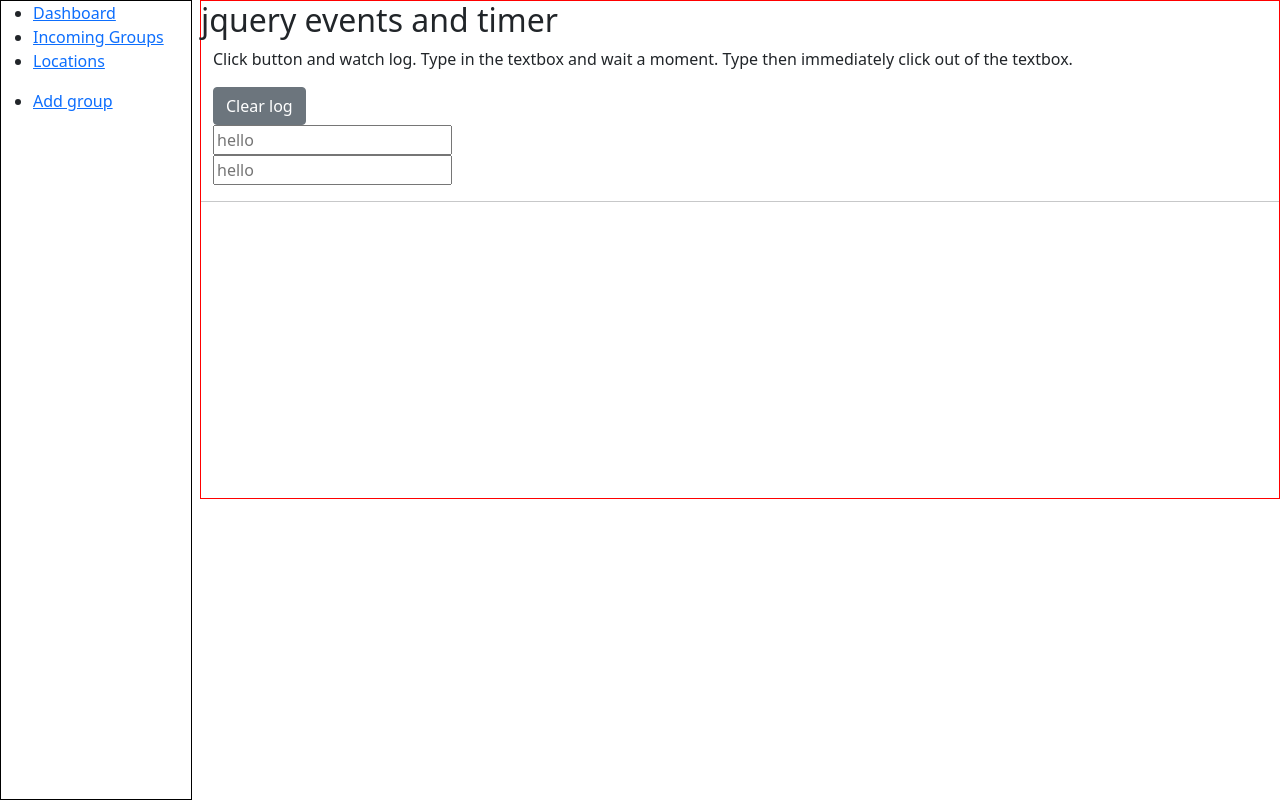
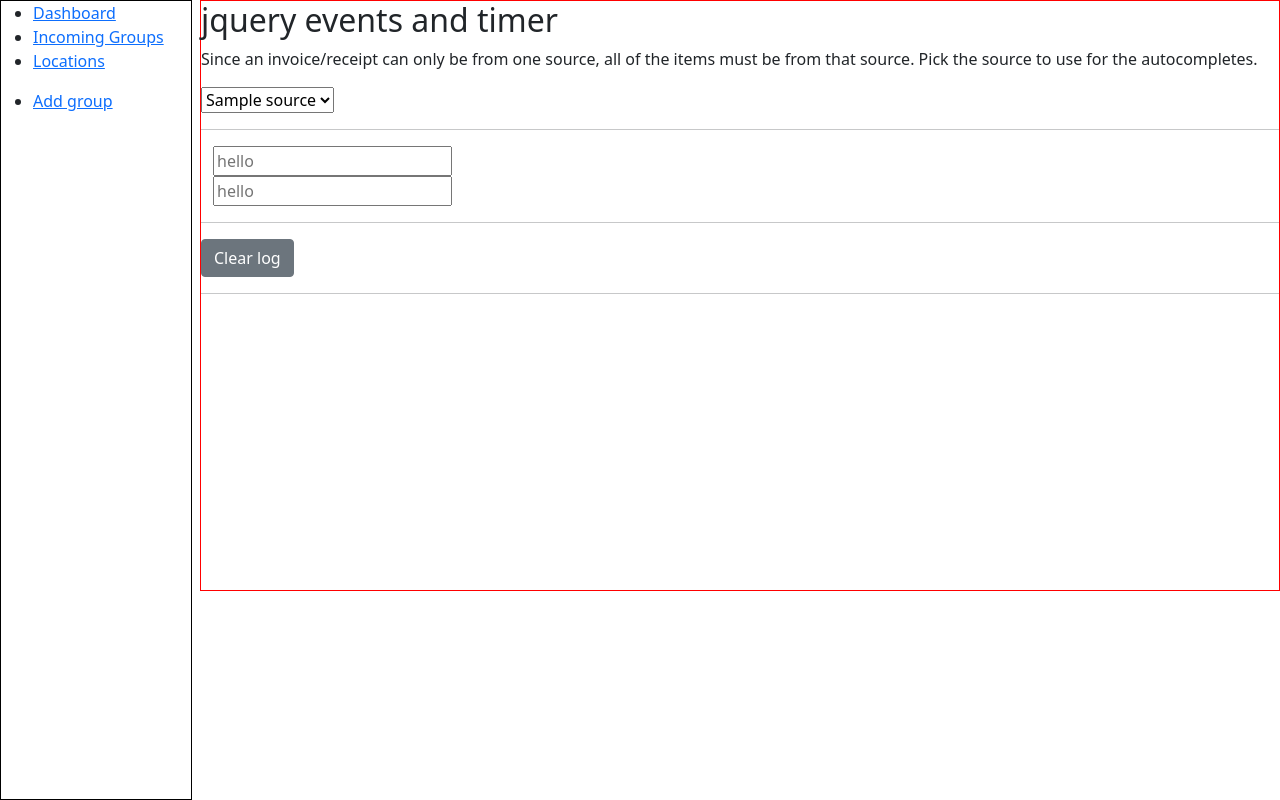
Before and after one commit to adamtorres/inventory, a Django app: page /hello/autocomplete/ in a window 1280 px wide. Run offline with Django 4.2, Linux system fonts and the light colour scheme; tables that the repository leaves empty hold one stand-in row (values such as "Sample post"); some libraries are stand-ins or nearby versions.

Commit message:
Added a dropdown for sources and tied it to the autocomplete ajax. It now filters suggested items by source.

```diff
--- a/web/apps/incoming/serializers/__init__.py
+++ b/web/apps/incoming/serializers/__init__.py
@@ -1 +1,2 @@
 from .item import ItemSerializer
+from .source import SourceSerializer
--- /dev/null
+++ b/web/apps/incoming/serializers/source.py
@@ -0,0 +1,14 @@
+from rest_framework import serializers
+
+
+class SourceSerializer(serializers.Serializer):
+    id = serializers.UUIDField(read_only=True)
+    name = serializers.CharField()
+    active = serializers.BooleanField()
+    created = serializers.DateTimeField(read_only=True)
+
+    def update(self, instance, validated_data):
+        raise NotImplementedError()
+
+    def create(self, validated_data):
+        raise NotImplementedError()
--- a/web/config/views.py
+++ b/web/config/views.py
@@ -1,4 +1,7 @@
+from django.apps import apps
 from django.views import generic
+
+from incoming import models as inc_models, serializers as inc_serializers
 
 
 class ExampleView(generic.TemplateView):
@@ -11,3 +14,9 @@ class DropdownExampleView(generic.TemplateView):
 
 class AutocompleteTestOne(generic.TemplateView):
     template_name = "examples/autocomplete_test1.html"
+
+    def get_context_data(self, **kwargs):
+        context = super().get_context_data()
+        qs = inc_models.Source.objects.active_sources()
+        context['sources'] = inc_serializers.SourceSerializer(qs, many=True).data
+        return context
--- a/web/static/autocomplete.js
+++ b/web/static/autocomplete.js
@@ -61,7 +61,8 @@ function timer_elapsed_func(caller_obj) {
         url: autocomplete_url,
         type: "get",
         data: {
-            terms: text_value
+            terms: text_value,
+            sources: $( "#source" ).val()
         },
         caller_id: caller.prop('id'),
         terms: text_value
--- a/web/templates/examples/autocomplete_test1.html
+++ b/web/templates/examples/autocomplete_test1.html
@@ -24,9 +24,18 @@
 
 {% block content %}
 <h2>jquery events and timer</h2>
+
+<p>
+    Since an invoice/receipt can only be from one source, all of the items must be from that source.  Pick the source
+to use for the autocompletes.
+</p>
+<select id="source">
+{% for source in sources %}
+    <option value="{{ source.id }}">{{ source.name }}</option>
+{% endfor %}
+</select>
+<hr />
 <div class="container" id="item-list">
-<p>Click button and watch log.  Type in the textbox and wait a moment.  Type then immediately click out of the textbox.</p>
-<button id="jquery-example-2-btn" type="button" class="btn btn-secondary" >Clear log</button>
 
 <div style="display: none;" name="template-container">
     <li id="dropdown-item-template">
@@ -57,6 +66,9 @@
     </div>
 </div>
 </div>
+
+<hr />
+<button id="jquery-example-2-btn" type="button" class="btn btn-secondary" >Clear log</button>
 <pre id="jquery-example-2-log">
 </pre>
 
```
